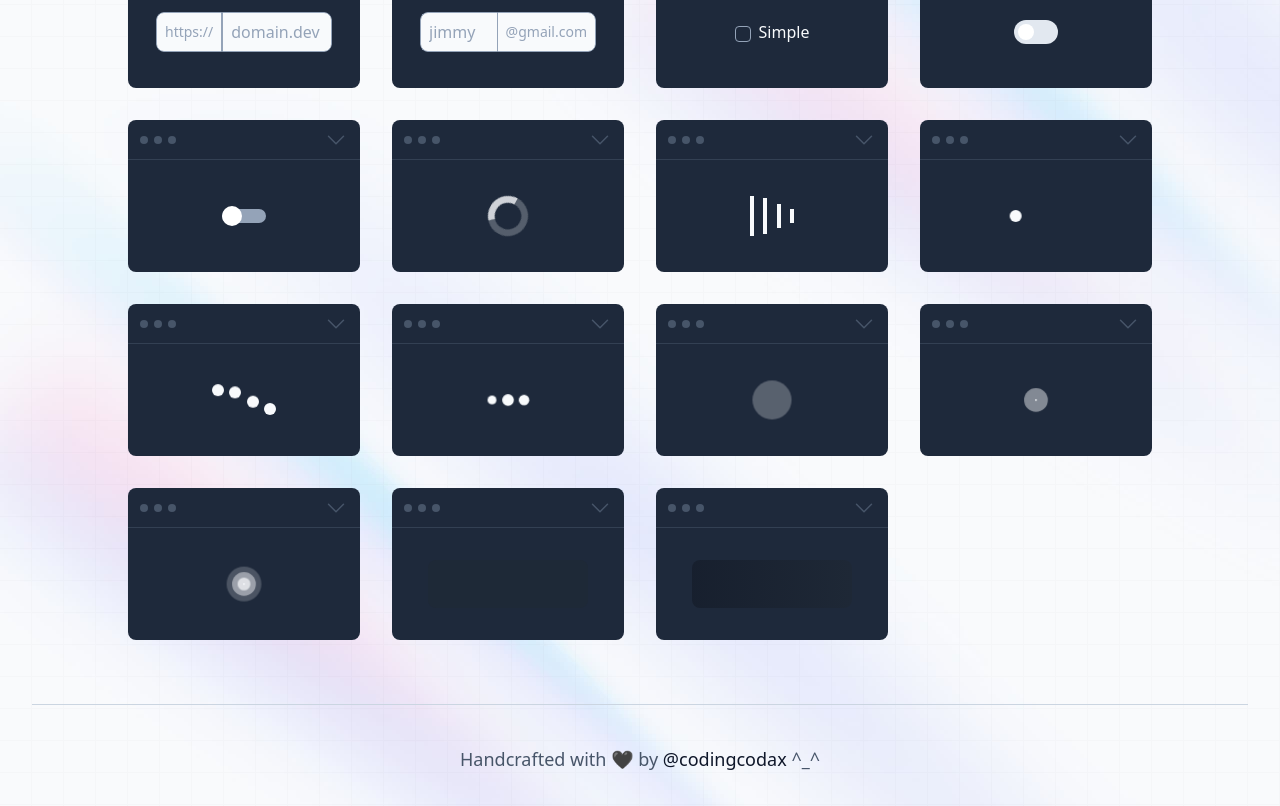
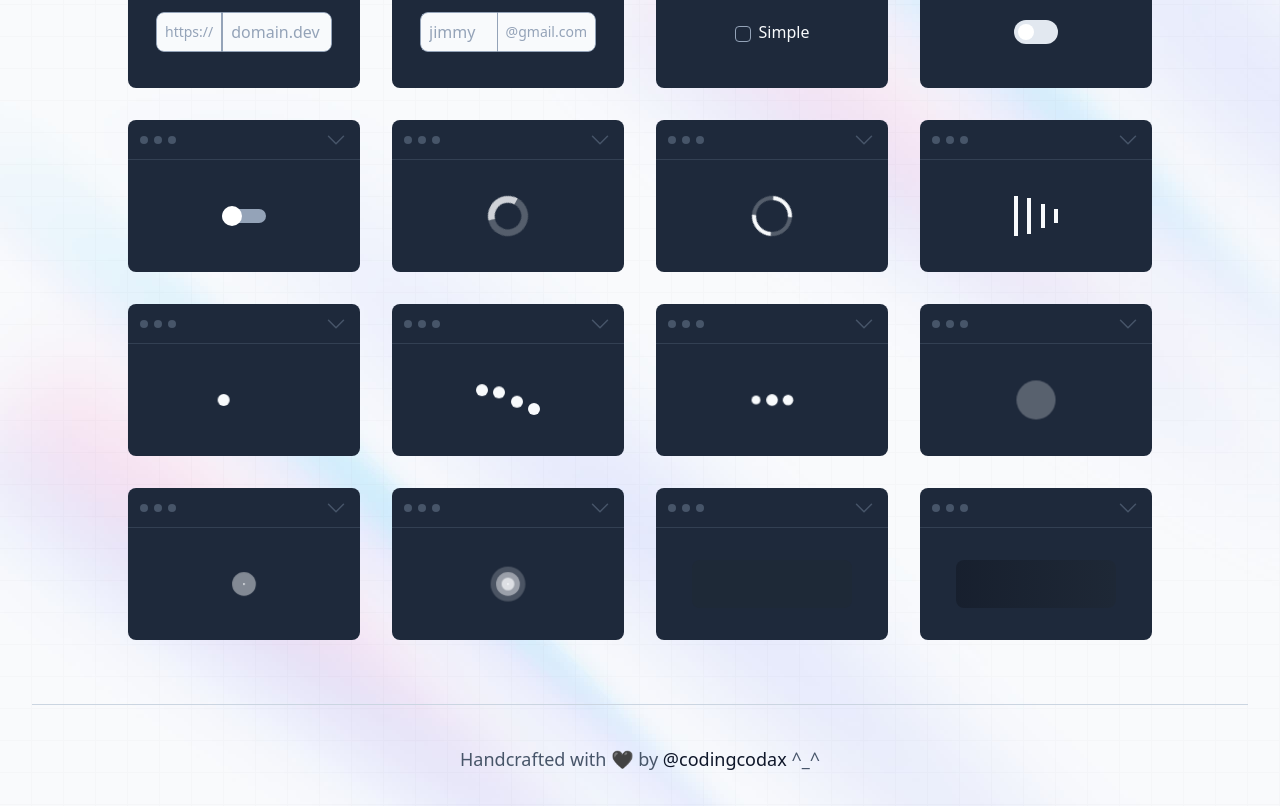
Before and after one commit to codingcodax/mini, a Next.js app: page /components in a window 1280 px wide. Shown: the part 2460-3266 px from the top of the page. Built offline with nearby package versions, Linux system fonts and the light colour scheme; grey boxes are pictures that could not be loaded.

Commit message:
feat(snippets): add doble spinner loader

```diff
--- /dev/null
+++ b/src/data/snippets/LoaderDobleSpinner.tsx
@@ -0,0 +1,14 @@
+import type { Snippet } from '~/types/snippet';
+
+const LoaderDobleSpinner: Snippet = {
+  title: 'Loader Spinner',
+  type: 'loader',
+  githubLink:
+    'https://github.com/codingcodax/mini/tree/main/src/data/snippets/LoaderDobleSpinner.tsx',
+  playgroundLink: 'https://play.tailwindcss.com/WaxL0TUQ6n',
+  source: (
+    <div className='h-10 w-10 animate-[spin_800ms_ease_infinite] rounded-full border-4 border-slate-50/25 border-l-slate-50 border-r-slate-50' />
+  ),
+};
+
+export default LoaderDobleSpinner;
--- a/src/data/snippets/index.ts
+++ b/src/data/snippets/index.ts
@@ -46,6 +46,7 @@ import InputCheckboxSimple from './InputCheckboxSimple';
 import InputCheckboxSimpleSwitch from './InputCheckboxSimpleSwitch';
 import InputCheckboxMaterialSwitch from './InputCheckboxMaterialSwitch';
 import LoaderSpinner from './LoaderSpinner';
+import LoaderDobleSpinner from './LoaderDobleSpinner';
 import LoaderWaveform from './LoaderWaveform';
 import LoaderWobble from './LoaderWobble';
 import LoaderDotWave from './LoaderDotWave';
@@ -103,6 +104,7 @@ const Snippets: Snippet[] = [
   InputCheckboxSimpleSwitch,
   InputCheckboxMaterialSwitch,
   LoaderSpinner,
+  LoaderDobleSpinner,
   LoaderWaveform,
   LoaderWobble,
   LoaderDotWave,
```
